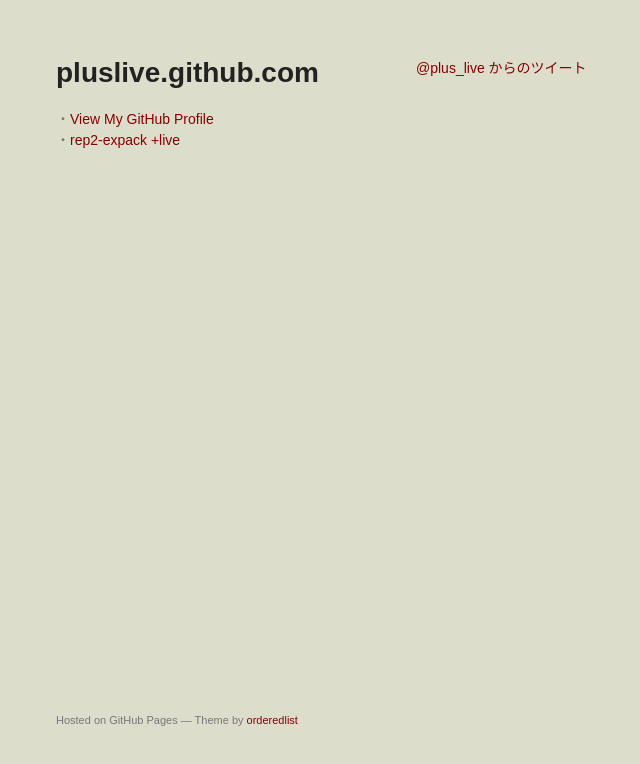
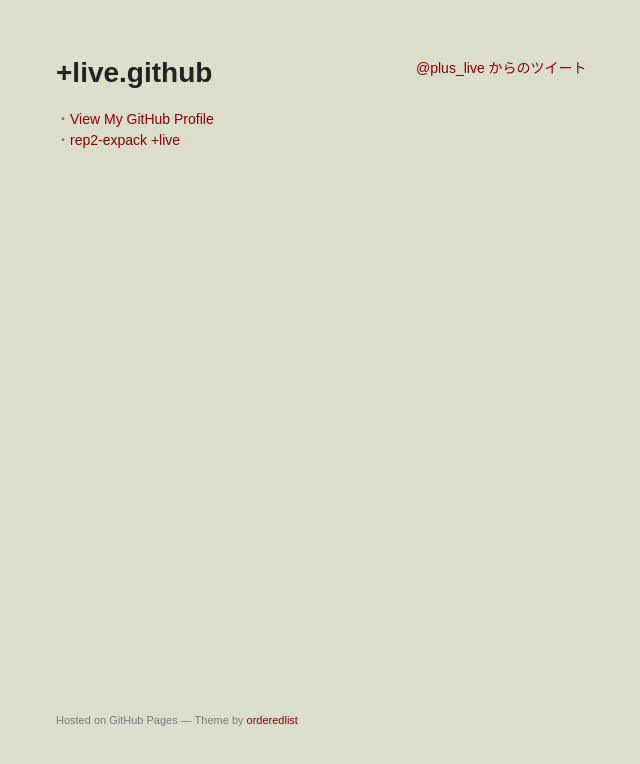
Before and after one commit to pluslive/pluslive.github.com, a plain HTML site: page index.html in a window 1280 px wide. Shown: the whole page, without its empty margins (154-794 px from the left). Drawn offline with Linux system fonts and the light colour scheme.

Commit message:
タイトル 変更

```diff
--- a/index.html
+++ b/index.html
@@ -15,7 +15,7 @@
   <body>
     <div class="wrapper">
       <header>
-        <h1>pluslive.github.com</h1>
+        <h1>+live.github</h1>
         <p></p>
 
 
```
